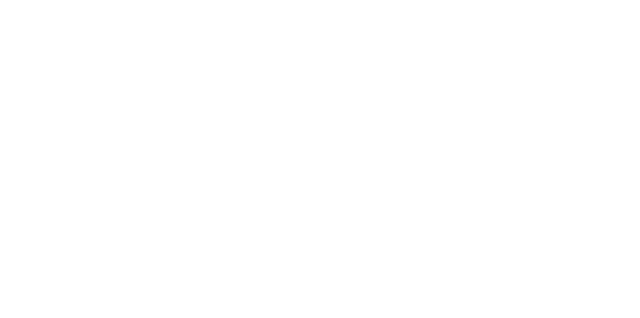
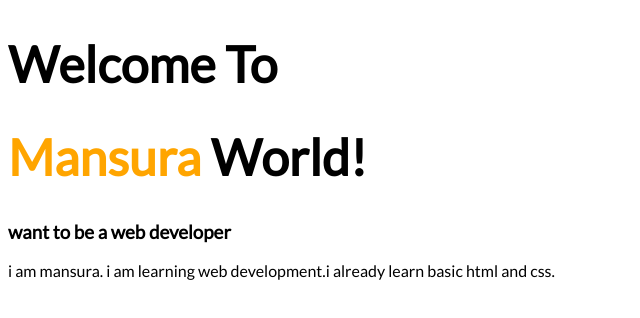
Before and after one commit to mansurakhatun/develop-er-portfolio, a plain HTML site: page index.html in a window 1280 px wide. Shown: the whole page, without its empty margins (0-640 px from the left). Drawn offline with Linux system fonts and the light colour scheme.

Commit message:
add portfo

```diff
--- a/index.html
+++ b/index.html
@@ -5,9 +5,17 @@
     <meta http-equiv="X-UA-Compatible" content="IE=edge">
     <meta name="viewport" content="width=device-width, initial-scale=1.0">
     <title>mansura portfolio</title>
+    <link rel="preconnect" href="https://fonts.googleapis.com">
+    <link rel="preconnect" href="https://fonts.gstatic.com" crossorigin>
+    <link href="https://fonts.googleapis.com/css2?family=Lato&display=swap" rel="stylesheet">
     <link rel="stylesheet" href="style.css">
 </head>
 <body>
+    <h1>Welcome To</h1>
+    <h1> <span class="color">Mansura</span>  World! </h1>
+    <h3>want to be a web developer</h3>
+    <p>i am mansura. i am learning web development.i already learn basic html and css.</p>
+    <img src="" alt="">
 
 </body>
 </html>
--- a/style.css
+++ b/style.css
@@ -0,0 +1,9 @@
+body{
+    font-family: 'Lato', sans-serif;
+}
+h1{
+    font-size: 50px;
+}
+.color{
+    color: orange;
+}
```
